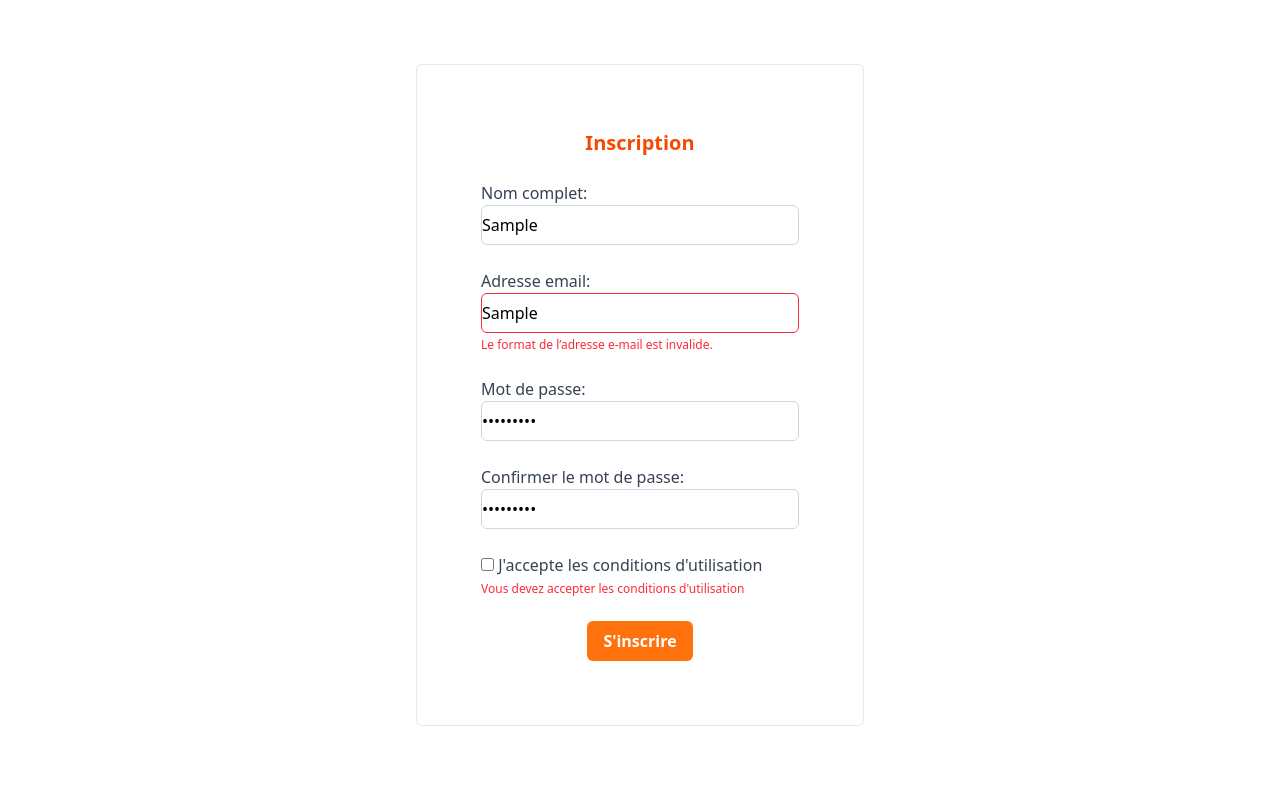
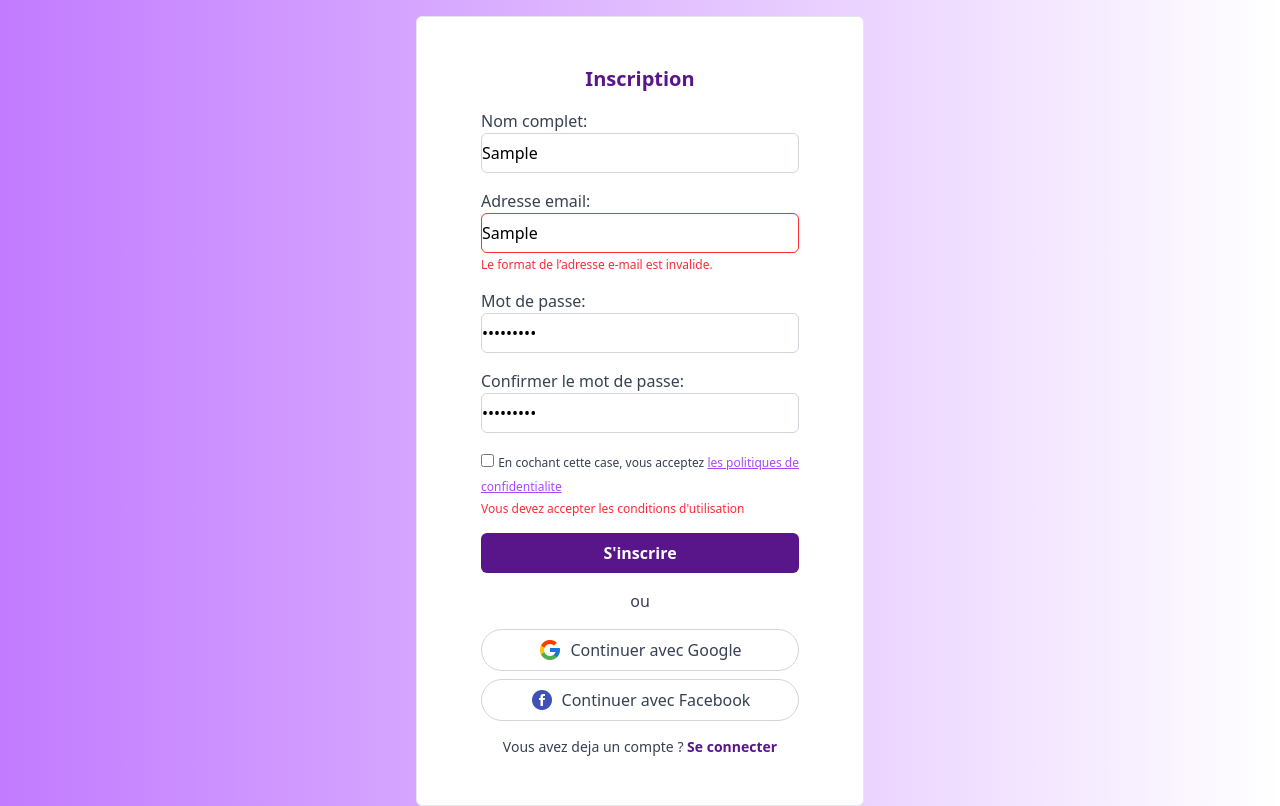
Before and after one commit to mafonelaurea-eng/projet-javascript, a plain HTML site: page form-inscription.html in a window 1280 px wide. Both pictures are taken after typing "Sample", "Sample", "Sample123", "Sample123" into the empty fields and a click on the button "S'inscrire". Drawn offline with nearby package versions, Linux system fonts and the light colour scheme.

Commit message:
fix:modifications-formulaire-inscription

```diff
--- a/form-inscription.html
+++ b/form-inscription.html
@@ -8,55 +8,82 @@
     <title>Document</title>
 </head>
 
-<body>
+<body class=" bg-gradient-to-r from-purple-400">
     <div class="">
 
-        <form action="" class="max-w-md mx-auto mt-8 p-16 bg-white border border-gray-200 rounded-md mt-16 space-y-6"
+        <form action="" class="max-w-md mx-auto  px-16 py-12 bg-white border border-gray-200 rounded-md mt-4 space-y-4"
             id="form">
-            <p class="text-green-500 text-lg text-center hidden" id="message" >Inscription reussie</p>
-            <div class="text-center text-orange-600 font-bold text-xl">Inscription</div>
+            <p class="text-green-500 text-lg text-center hidden" id="message">Inscription reussie</p>
+            <div class="text-center text-purple-900 font-bold text-xl">Inscription</div>
             <div class=" flex flex-col">
                 <label for="" class="text-gray-700 font-medium">Nom complet:</label>
                 <input type="text"
-                    class="border border-gray-300 h-10 rounded-md  focus:outline-none focus:ring-1 focus:border-orange-500 focus:ring-orange-500"
+                    class="border border-gray-300 h-10 rounded-md  focus:outline-none focus:ring-1 focus:border-purple-500 focus:ring-purple-500"
                     id="name">
                 <p id="error-name" class="text-red-500 text-xs mt-1 hidden"></p>
             </div>
             <div class="flex flex-col">
                 <label for="" class="text-gray-700 font-medium">Adresse email:</label>
                 <input type="text"
-                    class="border border-gray-300 h-10 rounded-md  focus:outline-none focus:ring-1 focus:border-orange-500 focus:ring-orange-500"
+                    class="border border-gray-300 h-10 rounded-md  focus:outline-none focus:ring-1 focus:border-purple-500 focus:ring-purple-500"
                     id="mail">
                 <p id="error-mail" class="text-red-500 text-xs mt-1 hidden"></p>
             </div>
             <div class="flex flex-col">
                 <label for="" class="text-gray-700 font-medium">Mot de passe:</label>
                 <input type="password"
-                    class="border border-gray-300 h-10 rounded-md  focus:outline-none focus:ring-1 focus:border-orange-500 focus:ring-orange-500"
+                    class="border border-gray-300 h-10 rounded-md  focus:outline-none focus:ring-1 focus:border-purple-500 focus:ring-purple-500"
                     id="password1">
                 <p id="error-password1" class="text-red-500 text-xs mt-1 hidden"></p>
             </div>
             <div class="flex flex-col">
                 <label for="" class="text-gray-700 font-medium">Confirmer le mot de passe:</label>
                 <input type="password"
-                    class="border border-gray-300 h-10 rounded-md  focus:outline-none focus:ring-1 focus:border-orange-500 focus:ring-orange-500"
+                    class="border border-gray-300 h-10 rounded-md  focus:outline-none focus:ring-1 focus:border-purple-500 focus:ring-purple-500"
                     id="password2">
+
                 <p id="error-password2" class="text-red-500 text-xs mt-1 hidden"></p>
             </div>
             <div class="">
-                <input type="checkbox" class="border focus:outline-none " id="terms">
-                <label for="" class="text-gray-700">J'accepte les conditions d'utilisation</label>
-                  <p id="error-terms" class="text-red-500 text-xs mt-1 hidden"></p>
+                <input type="checkbox" class="border focus:outline-none cursor-pointer" id="terms">
+                <label for="" class="text-gray-700 text-xs">En cochant cette case, vous acceptez <a href=""><label
+                            class="text-purple-500 text-xs underline cursor-pointer">les politiques de
+                            confidentialite</label></a></label>
+                <p id="error-terms" class="text-red-500 text-xs mt-1 hidden"></p>
             </div>
 
             <div class="text-center">
                 <button type="submit"
-                    class="py-2 px-4 rounded-md bg-orange-500 text-white font-bold animate-pulse cursor-pointer"
+                    class="py-2 w-full rounded-md bg-purple-900 text-white font-bold cursor-pointer hover:translate-y-[-15px] transition-all duration-500"
                     id="btnSubmit">S'inscrire</button>
+            </div>
+            <div class="class">
+                <p class="text-center text-gray-700">ou</p>
+            </div>
+            <div class="space-y-2">
+                <div
+                    class="flex justify-center py-2 w-full border border-gray-300 rounded-full text-gray-700 hover:border-purple-500 hover:bg-purple-100 cursor-pointer space-x-2">
+                    <img src="images/img1.icons8.png" alt="" class="h-6 w-6">
+                    <p class="">
+                        Continuer avec Google</p>
+                </div>
+
+                <div
+                    class="flex justify-center py-2 w-full border border-gray-300 rounded-full text-gray-700 hover:border-purple-500 hover:bg-purple-100 cursor-pointer space-x-2">
+                    <img src="images/img.icons8.png" alt="" class="h-6 w-6">
+                    <p class="">
+                        Continuer avec Facebook</p>
+                </div>
+                <!-- <p class="py-2 w-full border border-gray-300 rounded-full text-gray-700 hover:border-purple-500 hover:bg-purple-100 cursor-pointer">Continuer avec Apple</p> -->
+            </div>
+
+            <div class="text-center text-sm">
+                <p class="text-gray-700">Vous avez deja un compte ? <a href=""><label for=""
+                            class="text-purple-900 cursor-pointer font-bold">Se connecter</label> </a></p>
             </div>
         </form>
     </div>
-<script src="form-inscription.js"></script>
+    <script src="form-inscription.js"></script>
 </body>
 
 
--- a/form-inscription.js
+++ b/form-inscription.js
@@ -12,8 +12,8 @@ function readError(input, message) {
     error.classList.remove("hidden");
     if (input.type !== 'checkbox') {
         input.classList.add("border-red-500");
-        input.classList.remove("focus:border-orange-500");
-        input.classList.remove("focus:ring-orange-500");
+        input.classList.remove("focus:border-purple-500");
+        input.classList.remove("focus:ring-purple-500");
     }
 }
 function clearError(input) {
@@ -22,8 +22,8 @@ function clearError(input) {
     error.classList.add("hidden");
     if (input.type !== 'checkbox') {
         input.classList.remove("border-red-500");
-        input.classList.add("focus:border-orange-500");
-        input.classList.add("focus:ring-orange-500");
+        input.classList.add("focus:border-purple-500");
+        input.classList.add("focus:ring-purple-500");
     }
 }
 function validNom() {
```
Also changed, not shown: index2.html (+17 -0 lines), images/img.icons8.png (added), images/img1.icons8.png (added).
